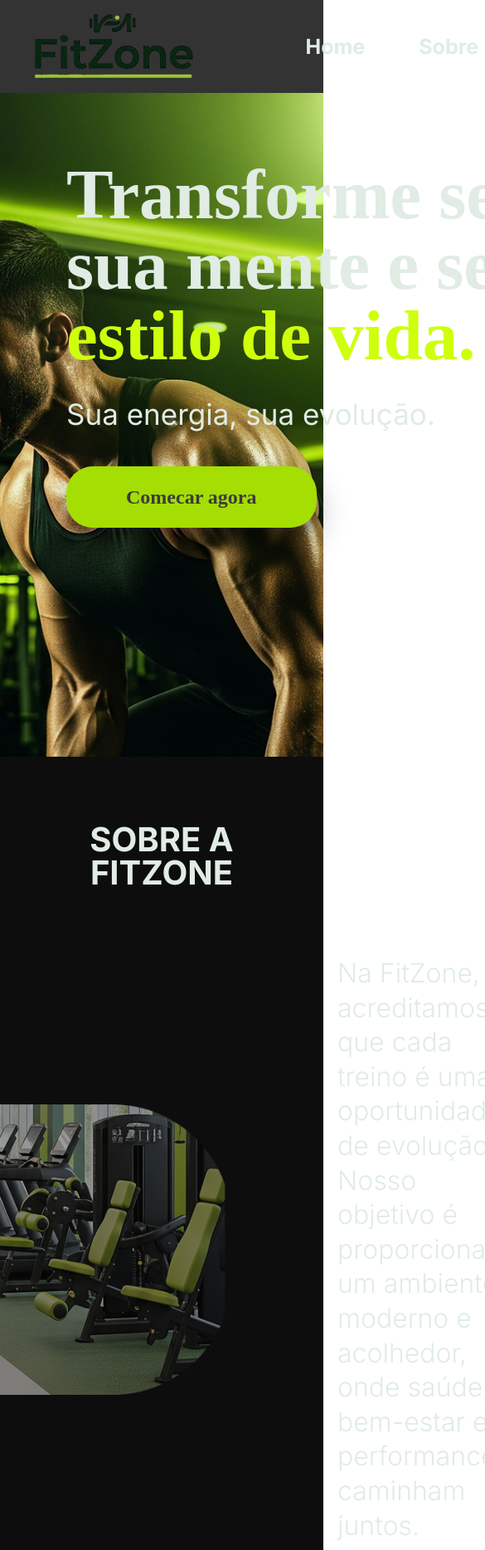
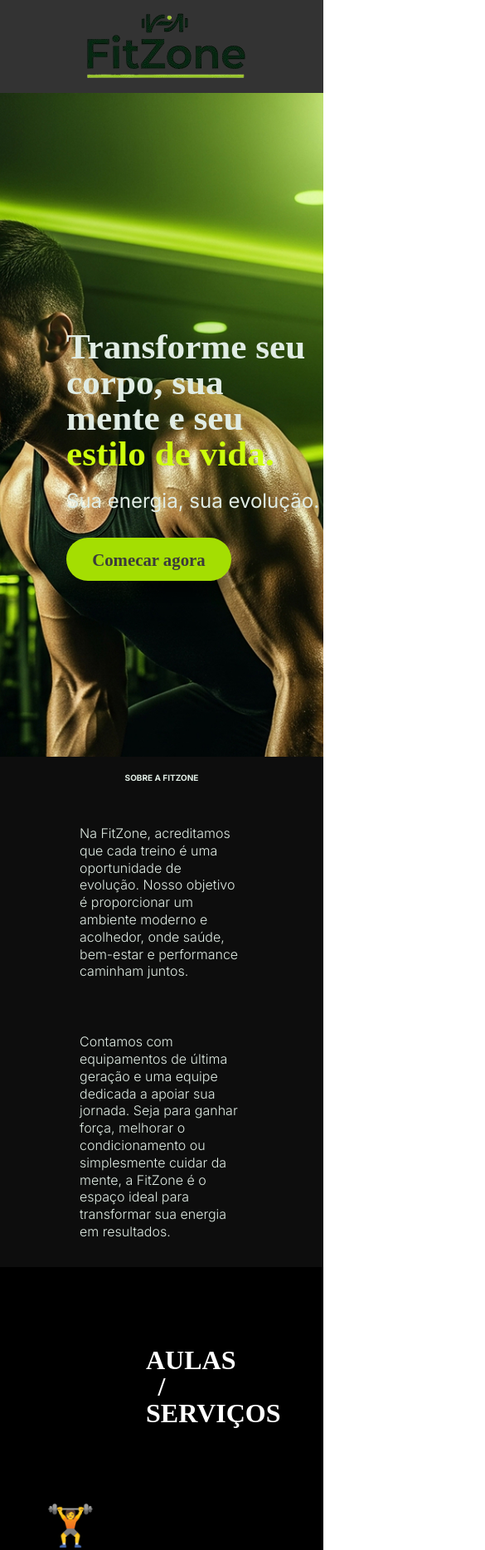
Before and after one commit to joaovitorgoncalvessantos1/FitZone, a plain HTML site: page index.html in a window 390 px wide. Shown: the top 1868 px of the page at 83% size, 585 px wide, since content can reach past the window. Drawn offline with nearby package versions, Linux system fonts and the light colour scheme.

Commit message:
mediaquery

```diff
--- a/css/aulas.css
+++ b/css/aulas.css
@@ -65,3 +65,9 @@ padding: 3em;
 .btn:hover {
   background: #A4D400;
 }
+@media (max-width: 768px){
+  .aulas-container{
+    display: flex;
+    align-items: center;
+  }
+}
--- a/css/banner.css
+++ b/css/banner.css
@@ -40,3 +40,25 @@
   background-color: var(--cor-verde-hover);
   color: var(--cor-texto-hover);
 }
+@media (max-width: 768px) {
+  .banner {
+    display: flex;
+    justify-content: baseline;
+    align-items: center;
+  }
+  .conteudo {
+    height: 297px;
+    width:440px;
+    font-weight: 400px;
+  }
+  .banner__titulo {
+    font-size: 2.7em;
+  }
+   .banner__paragrafo{
+    font-size: 1.5em;
+   }
+   .banner__link{
+    padding: .7em 1.5em;
+    font-size: 1.3em;
+   }
+}
--- a/css/cabecalho.css
+++ b/css/cabecalho.css
@@ -36,3 +36,20 @@
     padding: .3em;
     box-shadow: rgba(33, 35, 38, 0.1) 0px 10px 10px -10px;
 }
+
+@media (max-width: 768px) {
+    .navegacao{
+        display: flex;
+        flex-direction: column;
+        justify-content: center;
+    }
+    .item{
+        font-size: 1.5em;
+        padding: 2em 0;
+    }
+}
+@media (max-width: 490px){
+   .navegacao .navegacao__item{
+      display: none;
+    }
+}
--- a/css/rodape.css
+++ b/css/rodape.css
@@ -29,3 +29,8 @@
     padding: .3em;
     box-shadow: rgba(33, 35, 38, 0.1) 0px 10px 10px -10px;
 }
+@media (max-width: 768px){
+    .rodape{
+        min-width: 100vw;
+    }
+}
--- a/css/sobre.css
+++ b/css/sobre.css
@@ -46,3 +46,25 @@
     font-family: var(--font-inter);
     font-weight: 300;
 }
+
+@media (max-width: 819px) {
+    .esquerdo,.direita{
+        display: flex;
+        flex-direction: column;
+        padding: 2em;
+    }
+    .esquerdo img{
+        display: none;
+    }
+    .direita img{
+        display: none;
+    }
+}
+@media (max-width: 390px){
+    .titulo {
+        font-size: 10px;
+    }
+    .direita__paragrafo,.esquerdo__paragrafo{
+        font-size: 1em;
+    }
+}
```
Also changed, not shown: css/planos.css (line endings or trailing spaces).
